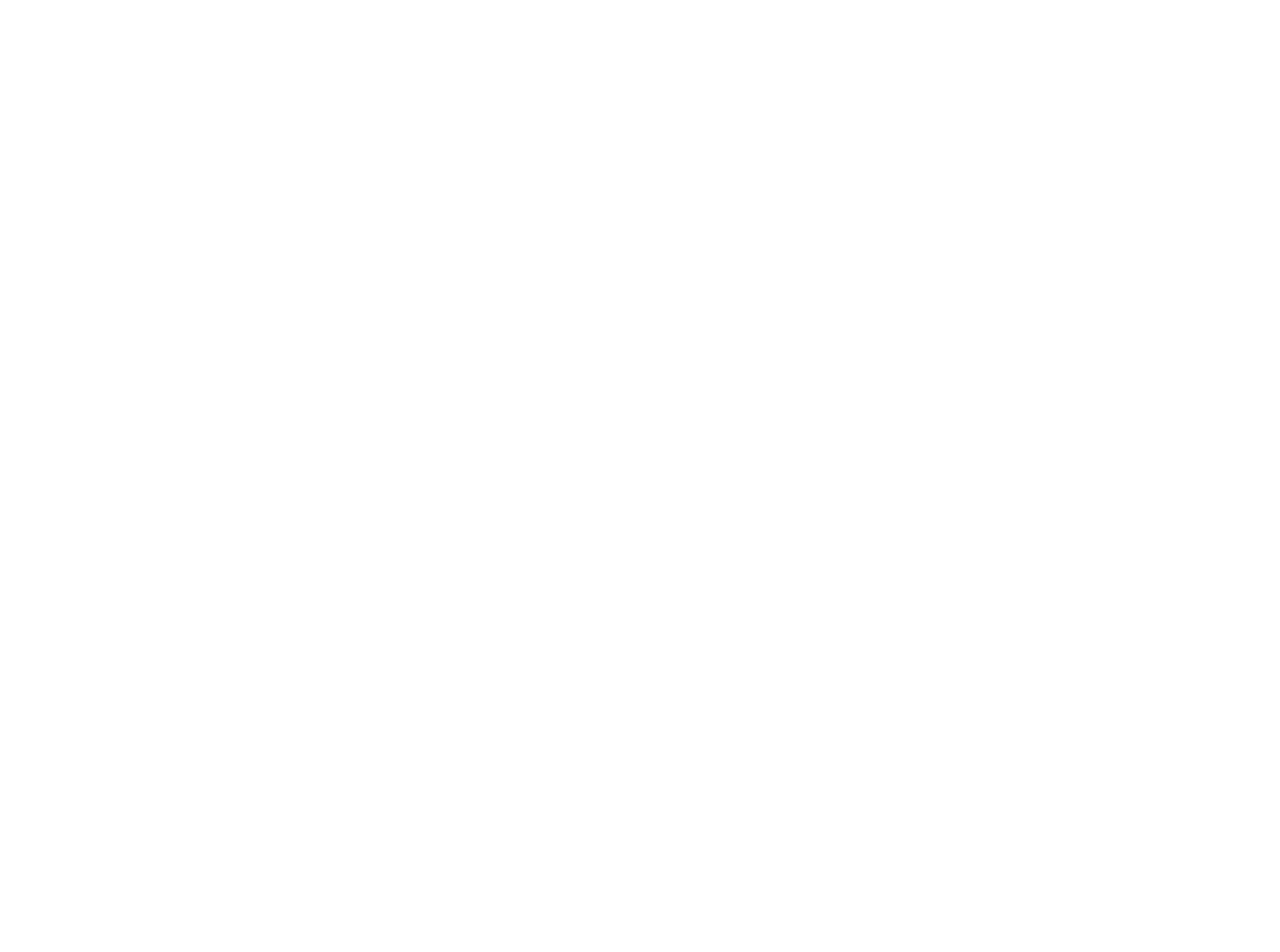
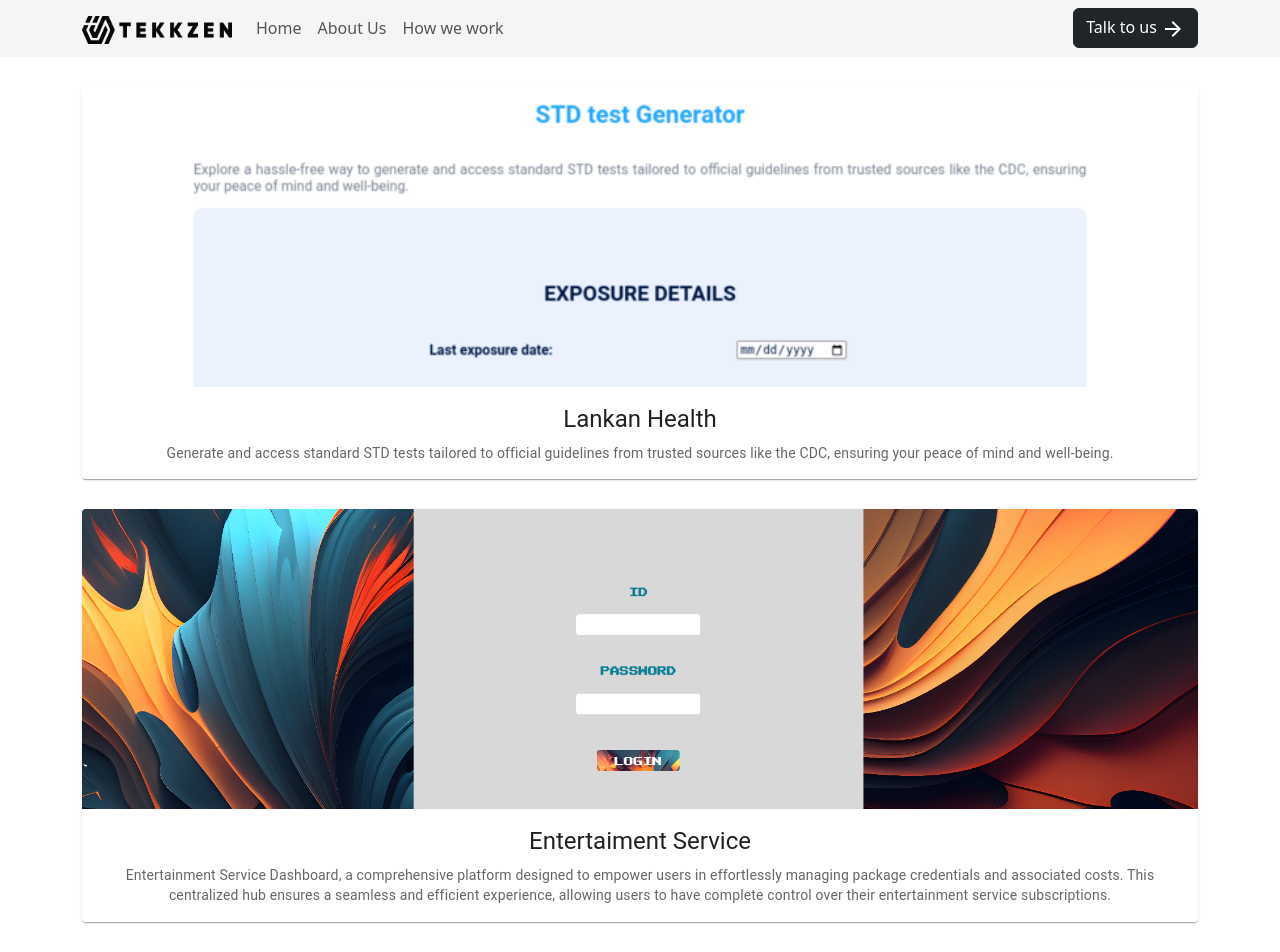
Before and after one commit to shanthu22/TekkzenWeb, a React (Create React App) app in the folder frontend/: page /portfolio in a window 1280 px wide. Before the commit this address had no page. Shown: the top 952 px of the page. Before the commit the page ends 800 px from the top, so only its background shows below. Built offline with nearby package versions, Linux system fonts and the light colour scheme.

Commit message:
netifly stuffs

```diff
--- a/frontend/src/App.js
+++ b/frontend/src/App.js
@@ -1,20 +1,19 @@
-
-import './App.css';
-import { BrowserRouter as Router, Routes, Route } from 'react-router-dom';
-import Home from './pages/home/home';
-
-import AboutUs from './pages/aboutUs/aboutUs';
-import HowWeWork from './pages/howWeWork/howWeWork';
+import "./App.css";
+import { BrowserRouter as Router, Routes, Route } from "react-router-dom";
+import Home from "./pages/home/home";
+import Portfolio from "./pages/portfolio/portfolio";
+import AboutUs from "./pages/aboutUs/aboutUs";
+import HowWeWork from "./pages/howWeWork/howWeWork";
 function App() {
   return (
-    <div className="App">
-     < Router>
-     <Routes>
-      <Route path='/' element={<Home/>}/>
-      <Route path='how-we-work' element={<HowWeWork/>}/>
-      <Route path='about-us' element={<AboutUs/>}/>
-      </Routes>
-
+    <div className='App'>
+      <Router>
+        <Routes>
+          <Route path='/' element={<Home />} />
+          <Route path='how-we-work' element={<HowWeWork />} />
+          <Route path='about-us' element={<AboutUs />} />
+          <Route path='portfolio' element={<Portfolio />} />
+        </Routes>
       </Router>
     </div>
   );
--- a/frontend/src/pages/home/home.js
+++ b/frontend/src/pages/home/home.js
@@ -1,38 +1,26 @@
 import React from "react";
 import CustomNavbar from "../../components/navbar/navbar";
 import Footer from "../../components/footer/footer";
-import PreviousProject from "../../components/portfolio/previousProject";
-import { Container, Row, Col } from "react-bootstrap";
-import PP1 from "../../assets/PreviousProjects/PP1.png";
-import PP2 from "../../assets/PreviousProjects/PP2.png";
+
 const Home = () => {
-  const PreviousProjectData = [
-    {
-      image: PP1,
-      name: "Lankan Health ",
-      description:
-        " Generate and access standard STD tests tailored to official guidelines from trusted sources like the CDC, ensuring your peace of mind and well-being.",
-    },
-    {
-      image: PP2,
-      name: "Entertaiment Service  ",
-      description:
-        " Entertainment Service Dashboard, a comprehensive platform designed to empower users in effortlessly managing package credentials and associated costs. This centralized hub ensures a seamless and efficient experience, allowing users to have complete control over their entertainment service subscriptions.",
-    },
-  ];
+  // const PreviousProjectData = [
+  //   {
+  //     image: PP1,
+  //     name: "Lankan Health ",
+  //     description:
+  //       " Generate and access standard STD tests tailored to official guidelines from trusted sources like the CDC, ensuring your peace of mind and well-being.",
+  //   },
+  //   {
+  //     image: PP2,
+  //     name: "Entertaiment Service  ",
+  //     description:
+  //       " Entertainment Service Dashboard, a comprehensive platform designed to empower users in effortlessly managing package credentials and associated costs. This centralized hub ensures a seamless and efficient experience, allowing users to have complete control over their entertainment service subscriptions.",
+  //   },
+  // ];
 
   return (
     <div>
       <CustomNavbar />
-      <Container
-        style={{
-          display: "flex",
-          flexWrap: "wrap",
-          justifyContent: "space-evenly",
-          nargin: "0px",
-        }}>
-        <PreviousProject PreviousProjectData={PreviousProjectData} />
-      </Container>
 
       <Footer />
     </div>
--- /dev/null
+++ b/frontend/src/pages/portfolio/portfolio.js
@@ -0,0 +1,41 @@
+import React from "react";
+import CustomNavbar from "../../components/navbar/navbar";
+import Footer from "../../components/footer/footer";
+import PP1 from "../../assets/PreviousProjects/PP1.png";
+import PP2 from "../../assets/PreviousProjects/PP2.png";
+import PreviousProject from "../../components/portfolio/previousProject";
+import { Container, Row, Col } from "react-bootstrap";
+const Portfolio = () => {
+  const PreviousProjectData = [
+    {
+      image: PP1,
+      name: "Lankan Health ",
+      description:
+        " Generate and access standard STD tests tailored to official guidelines from trusted sources like the CDC, ensuring your peace of mind and well-being.",
+    },
+    {
+      image: PP2,
+      name: "Entertaiment Service  ",
+      description:
+        " Entertainment Service Dashboard, a comprehensive platform designed to empower users in effortlessly managing package credentials and associated costs. This centralized hub ensures a seamless and efficient experience, allowing users to have complete control over their entertainment service subscriptions.",
+    },
+  ];
+
+  return (
+    <div>
+      <CustomNavbar />
+      <Container
+        style={{
+          display: "flex",
+          flexWrap: "wrap",
+          justifyContent: "space-evenly",
+          nargin: "0px",
+        }}>
+        <PreviousProject PreviousProjectData={PreviousProjectData} />
+      </Container>
+      <Footer />
+    </div>
+  );
+};
+
+export default Portfolio;
```
Also changed, not shown: frontend/src/pages/portfolio/portfolio.css (added), 1 other file (tests, documents, lock files or other folders).
